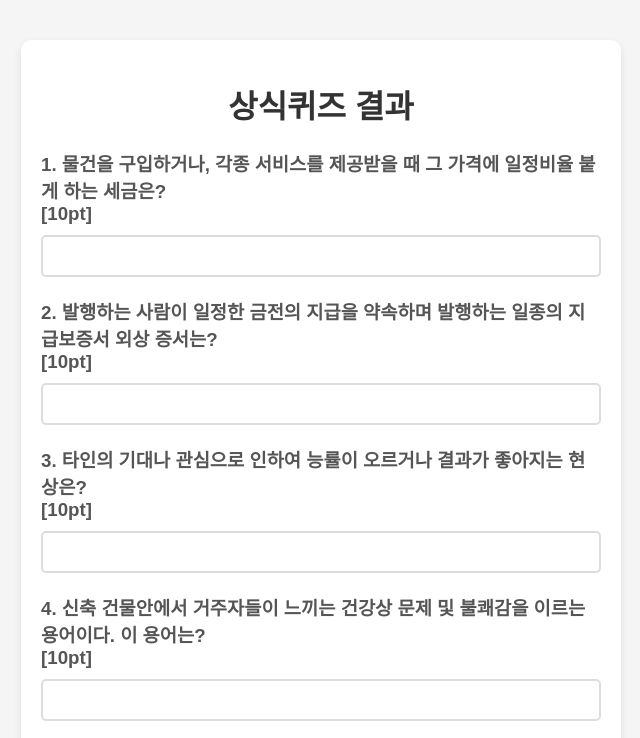
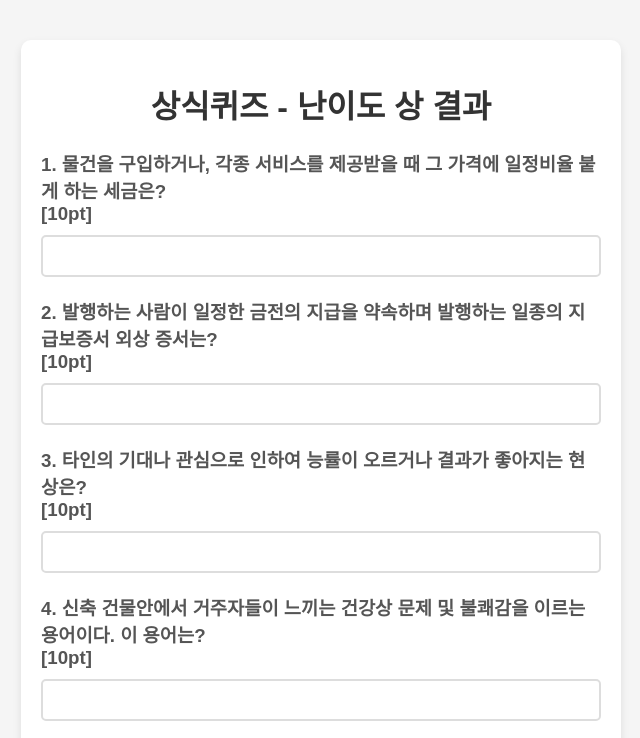
Before and after one commit to hangmin3320/AI_webProject, a plain HTML site: page quizHard/quizHardresult.html in a window 1280 px wide. Shown: the top 738 px of the page, without its empty margins (319-959 px from the left). Drawn offline with Linux system fonts and the light colour scheme.

Commit message:
[fix] all quiz result page - quiz container title sentence fix

```diff
--- a/quizHard/quizHardresult.html
+++ b/quizHard/quizHardresult.html
@@ -8,7 +8,7 @@
 </head>
 <body>
     <div class="quiz-container">
-        <h1>상식퀴즈 결과</h1>
+        <h1>상식퀴즈 - 난이도 상 결과</h1>
         <!-- Short Answer Quiz -->
         <div class="question" id="short-answer-quiz-1">
             <h3>1. 물건을 구입하거나, 각종 서비스를 제공받을 때 그 가격에 일정비율 붙게 하는 세금은?<br>
```
Also changed, not shown: proverb/proverbresult.html (+1 -1 lines), quizEasy/quizEasyresult.html (+1 -1 lines), quizNormal/quizNormalresult.html (+1 -1 lines).
